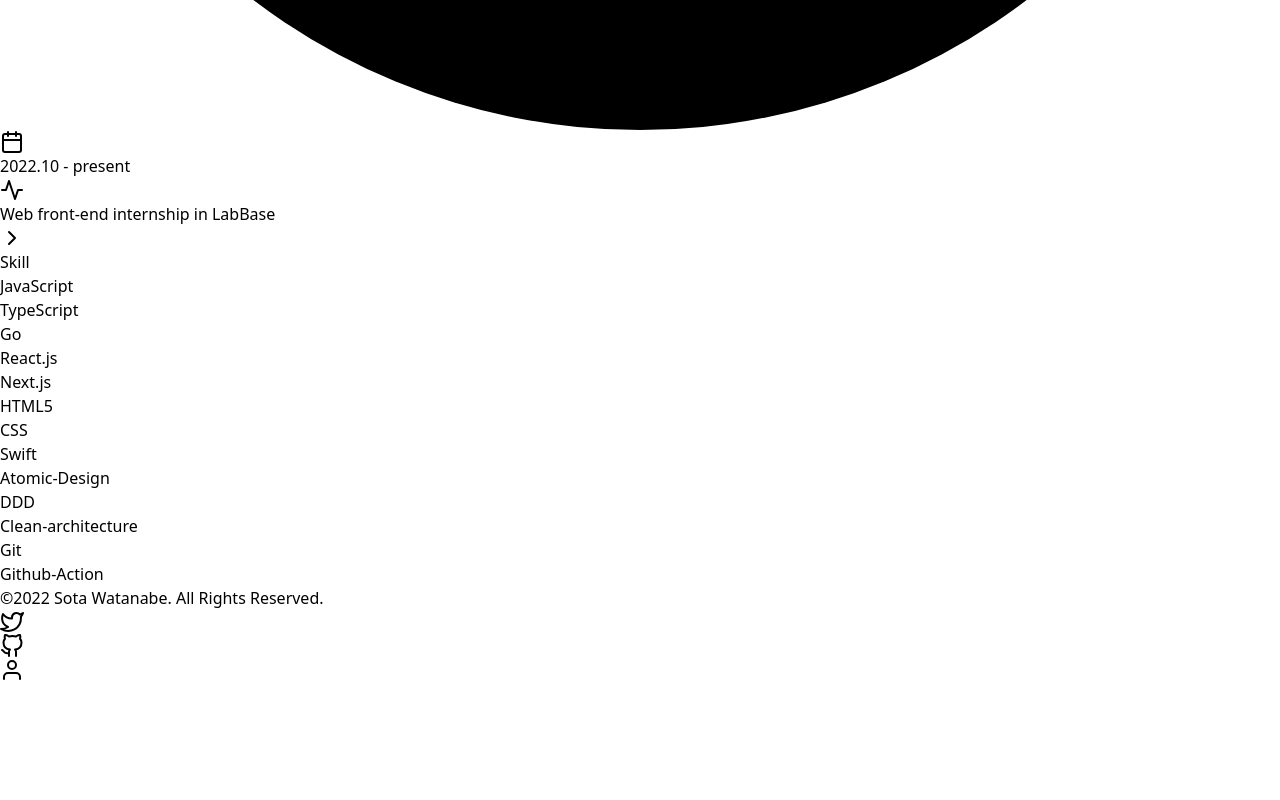
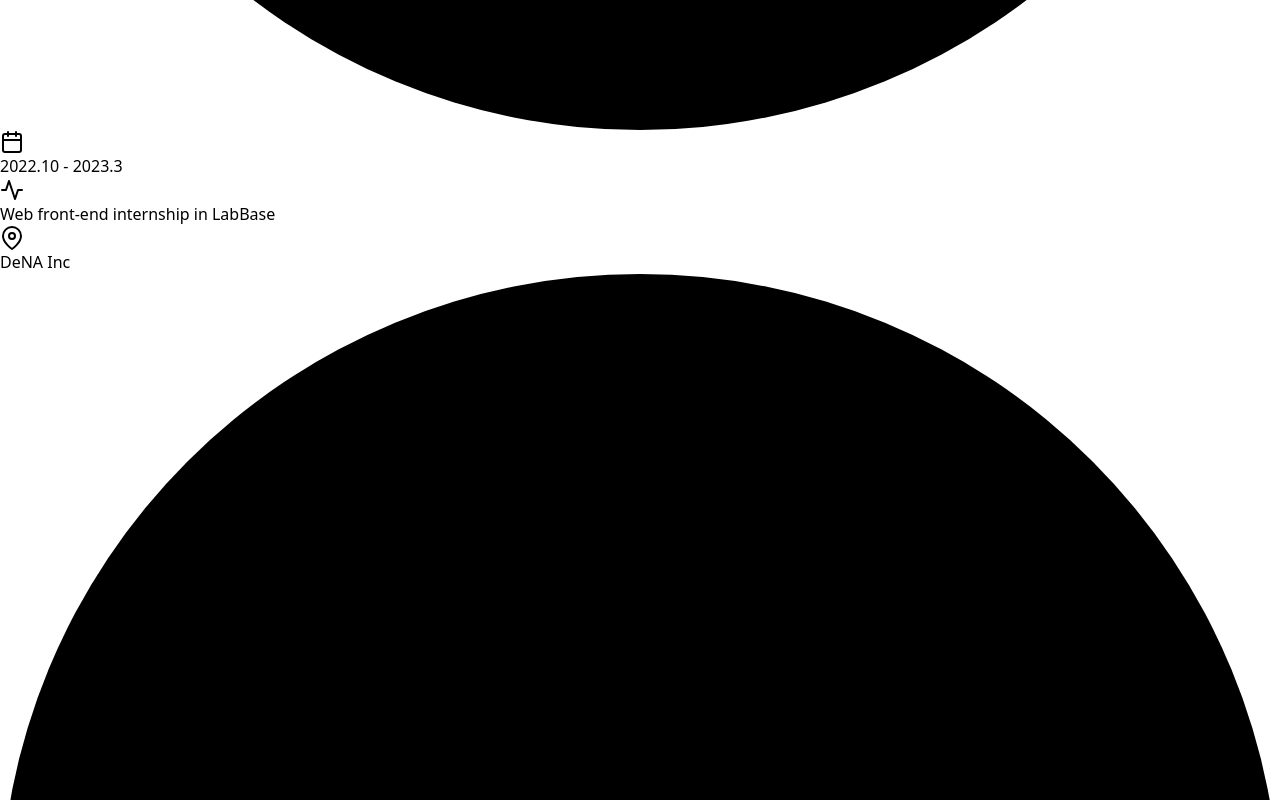
Before and after one commit to sotabkw/sotabkw_me, a Next.js app: page /about in a window 1280 px wide. Shown: the part 7500-8300 px from the top of the page. Before the commit the page ends 8182 px from the top, so only its background shows below. Built offline with nearby package versions, Linux system fonts and the light colour scheme.

Commit message:
Update CarrierContent.ts

```diff
--- a/src/components/constant/CarrierContent.ts
+++ b/src/components/constant/CarrierContent.ts
@@ -30,9 +30,16 @@ export const CareerContents = [
   },
   {
     title: 'LabBase Inc',
-    date: '2022.10 - present',
+    date: '2022.10 - 2023.3',
     body: 'Web front-end internship in LabBase',
     isPresent: false,
     incHref: 'https://labbase.jp/',
   },
+  {
+    title: 'DeNA Inc',
+    date: '2023.4 - presetn',
+    body: 'software engineer in medical region',
+    isPresent: true,
+    incHref: 'https://dena.com/jp/services/#healthcare',
+  },
 ]
```
